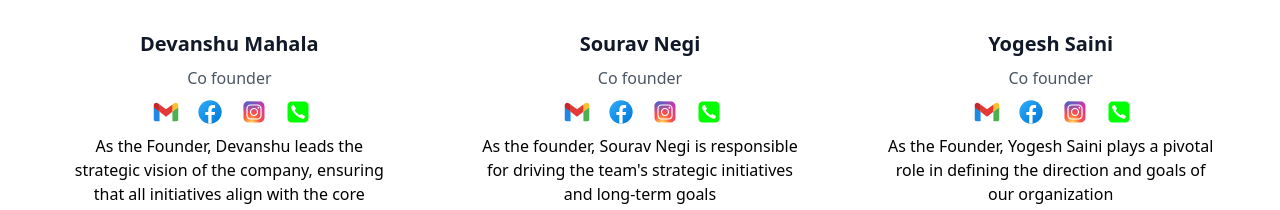
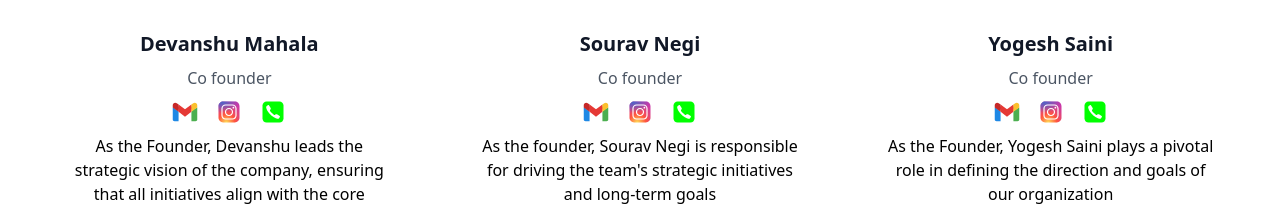
Before and after one commit to utkarshpayal/CF-Marketing-Agency, a React (Vite) app: page /our-team in a window 1280 px wide. Shown: the part 466-676 px from the top of the page. Built offline with nearby package versions, Linux system fonts and the light colour scheme; the HTML template or start-up script is replaced by a standard one.

Commit message:
Update Team.tsx

```diff
--- a/src/sections/team/Team.tsx
+++ b/src/sections/team/Team.tsx
@@ -24,7 +24,7 @@ export const Team = () => {
               Co founder
             </p>
             <div className="w-full md:w-1/2 mt-2">
-              <ul className="flex flex-grow basis-auto gap-x-4 justify-center md:justify-end">
+              <ul className="flex flex-grow basis-auto gap-x-4 justify-center">
                 <li>
                   <Link
                     to="mailto:devanshumahla@gmail.com"
@@ -58,43 +58,6 @@ export const Team = () => {
                       <path
                         fill="#fbc02d"
                         d="M45,12.298V16.2l-10,7.5V11.2l3.124-2.341C38.868,8.301,39.772,8,40.702,8h0 C43.076,8,45,9.924,45,12.298z"
-                      ></path>
-                    </svg>
-                  </Link>
-                </li>
-
-                <li>
-                  <Link
-                    to="https://www.facebook.com/"
-                    title=""
-                    className="flex items-center justify-center text-white transition-all duration-200  rounded-full w-7 h-7 "
-                  >
-                    <svg
-                      xmlns="http://www.w3.org/2000/svg"
-                      x="0px"
-                      y="0px"
-                      width="100"
-                      height="100"
-                      viewBox="0 0 48 48"
-                    >
-                      <linearGradient
-                        id="Ld6sqrtcxMyckEl6xeDdMa_uLWV5A9vXIPu_gr1"
-                        x1="9.993"
-                        x2="40.615"
-                        y1="9.993"
-                        y2="40.615"
-                        gradientUnits="userSpaceOnUse"
-                      >
-                        <stop offset="0" stop-color="#2aa4f4"></stop>
-                        <stop offset="1" stop-color="#007ad9"></stop>
-                      </linearGradient>
-                      <path
-                        fill="url(#Ld6sqrtcxMyckEl6xeDdMa_uLWV5A9vXIPu_gr1)"
-                        d="M24,4C12.954,4,4,12.954,4,24s8.954,20,20,20s20-8.954,20-20S35.046,4,24,4z"
-                      ></path>
-                      <path
-                        fill="#fff"
-                        d="M26.707,29.301h5.176l0.813-5.258h-5.989v-2.874c0-2.184,0.714-4.121,2.757-4.121h3.283V12.46 c-0.577-0.078-1.797-0.248-4.102-0.248c-4.814,0-7.636,2.542-7.636,8.334v3.498H16.06v5.258h4.948v14.452 C21.988,43.9,22.981,44,24,44c0.921,0,1.82-0.084,2.707-0.204V29.301z"
                       ></path>
                     </svg>
                   </Link>
@@ -212,7 +175,7 @@ export const Team = () => {
               Co founder
             </p>
             <div className="w-full md:w-1/2 mt-2">
-              <ul className="flex flex-grow basis-auto gap-x-4 justify-center md:justify-end">
+              <ul className="flex flex-grow basis-auto gap-x-4 justify-center">
                 <li>
                   <Link
                     to="mailto:negisourav35@gmail.com"
@@ -246,43 +209,6 @@ export const Team = () => {
                       <path
                         fill="#fbc02d"
                         d="M45,12.298V16.2l-10,7.5V11.2l3.124-2.341C38.868,8.301,39.772,8,40.702,8h0 C43.076,8,45,9.924,45,12.298z"
-                      ></path>
-                    </svg>
-                  </Link>
-                </li>
-
-                <li>
-                  <Link
-                    to="https://www.facebook.com/"
-                    title=""
-                    className="flex items-center justify-center text-white transition-all duration-200  rounded-full w-7 h-7 "
-                  >
-                    <svg
-                      xmlns="http://www.w3.org/2000/svg"
-                      x="0px"
-                      y="0px"
-                      width="100"
-                      height="100"
-                      viewBox="0 0 48 48"
-                    >
-                      <linearGradient
-                        id="Ld6sqrtcxMyckEl6xeDdMa_uLWV5A9vXIPu_gr1"
-                        x1="9.993"
-                        x2="40.615"
-                        y1="9.993"
-                        y2="40.615"
-                        gradientUnits="userSpaceOnUse"
-                      >
-                        <stop offset="0" stop-color="#2aa4f4"></stop>
-                        <stop offset="1" stop-color="#007ad9"></stop>
-                      </linearGradient>
-                      <path
-                        fill="url(#Ld6sqrtcxMyckEl6xeDdMa_uLWV5A9vXIPu_gr1)"
-                        d="M24,4C12.954,4,4,12.954,4,24s8.954,20,20,20s20-8.954,20-20S35.046,4,24,4z"
-                      ></path>
-                      <path
-                        fill="#fff"
-                        d="M26.707,29.301h5.176l0.813-5.258h-5.989v-2.874c0-2.184,0.714-4.121,2.757-4.121h3.283V12.46 c-0.577-0.078-1.797-0.248-4.102-0.248c-4.814,0-7.636,2.542-7.636,8.334v3.498H16.06v5.258h4.948v14.452 C21.988,43.9,22.981,44,24,44c0.921,0,1.82-0.084,2.707-0.204V29.301z"
                       ></path>
                     </svg>
                   </Link>
@@ -399,7 +325,7 @@ export const Team = () => {
               Co founder
             </p>
             <div className="w-full md:w-1/2 mt-2">
-              <ul className="flex flex-grow basis-auto gap-x-4 justify-center md:justify-end">
+              <ul className="flex flex-grow basis-auto gap-x-4 justify-center">
                 <li>
                   <Link
                     to="mailto:sainiyogesh968050@gmail.com"
@@ -433,43 +359,6 @@ export const Team = () => {
                       <path
                         fill="#fbc02d"
                         d="M45,12.298V16.2l-10,7.5V11.2l3.124-2.341C38.868,8.301,39.772,8,40.702,8h0 C43.076,8,45,9.924,45,12.298z"
-                      ></path>
-                    </svg>
-                  </Link>
-                </li>
-
-                <li>
-                  <Link
-                    to="https://www.facebook.com/"
-                    title=""
-                    className="flex items-center justify-center text-white transition-all duration-200  rounded-full w-7 h-7 "
-                  >
-                    <svg
-                      xmlns="http://www.w3.org/2000/svg"
-                      x="0px"
-                      y="0px"
-                      width="100"
-                      height="100"
-                      viewBox="0 0 48 48"
-                    >
-                      <linearGradient
-                        id="Ld6sqrtcxMyckEl6xeDdMa_uLWV5A9vXIPu_gr1"
-                        x1="9.993"
-                        x2="40.615"
-                        y1="9.993"
-                        y2="40.615"
-                        gradientUnits="userSpaceOnUse"
-                      >
-                        <stop offset="0" stop-color="#2aa4f4"></stop>
-                        <stop offset="1" stop-color="#007ad9"></stop>
-                      </linearGradient>
-                      <path
-                        fill="url(#Ld6sqrtcxMyckEl6xeDdMa_uLWV5A9vXIPu_gr1)"
-                        d="M24,4C12.954,4,4,12.954,4,24s8.954,20,20,20s20-8.954,20-20S35.046,4,24,4z"
-                      ></path>
-                      <path
-                        fill="#fff"
-                        d="M26.707,29.301h5.176l0.813-5.258h-5.989v-2.874c0-2.184,0.714-4.121,2.757-4.121h3.283V12.46 c-0.577-0.078-1.797-0.248-4.102-0.248c-4.814,0-7.636,2.542-7.636,8.334v3.498H16.06v5.258h4.948v14.452 C21.988,43.9,22.981,44,24,44c0.921,0,1.82-0.084,2.707-0.204V29.301z"
                       ></path>
                     </svg>
                   </Link>
```
